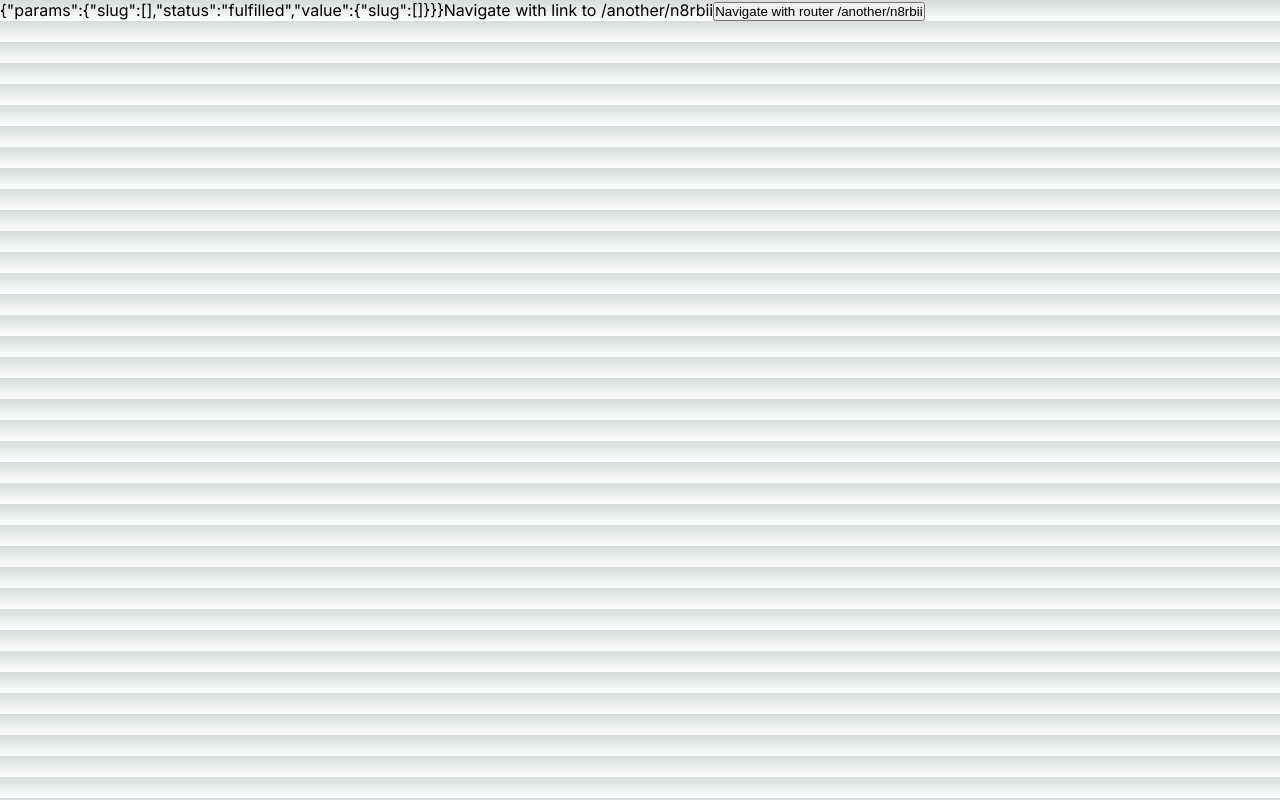
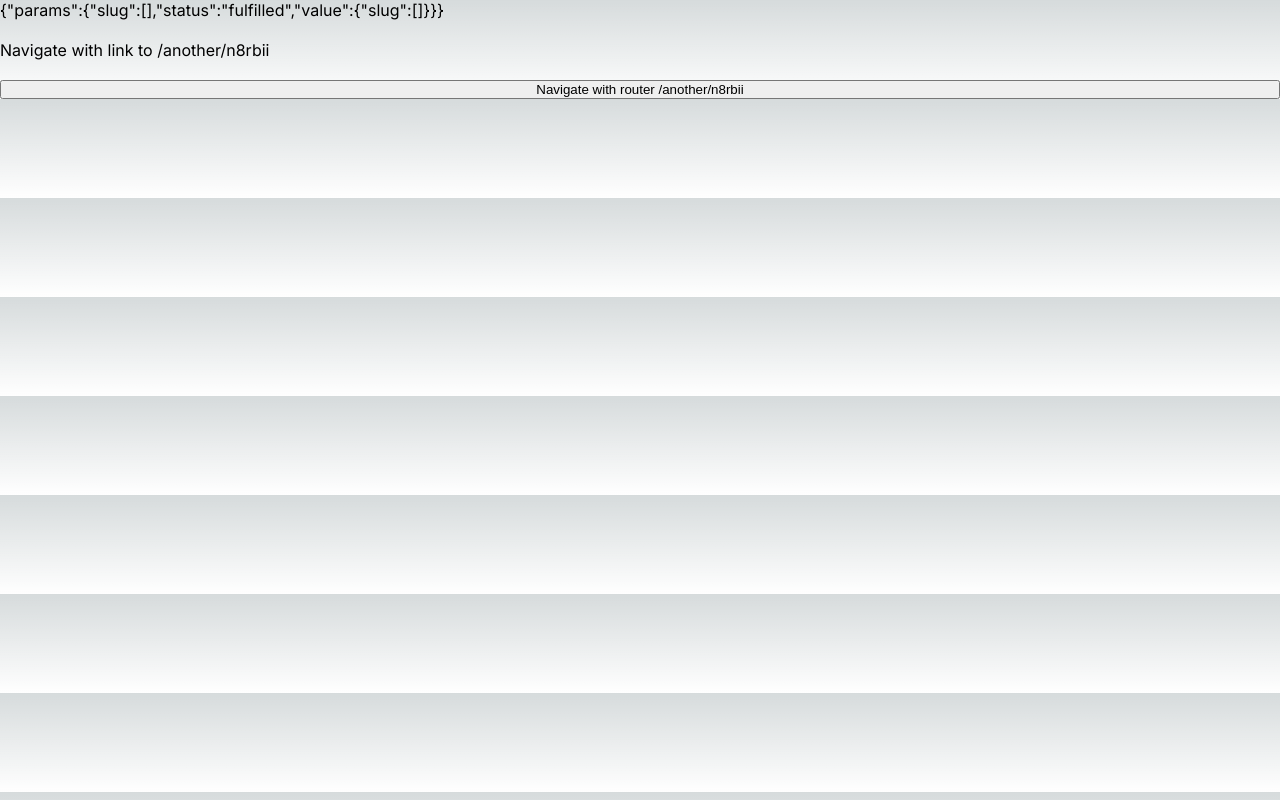
Before and after one commit to remorses/next.js-bug-encoded-dynamic-param, a Next.js app: page / in a window 1280 px wide. Built offline with nearby package versions, Linux system fonts and the light colour scheme.

Commit message:
app/[[...slug]]/page:

```diff
--- a/src/app/[[...slug]]/page.tsx
+++ b/src/app/[[...slug]]/page.tsx
@@ -8,7 +8,7 @@ export default function Home({ params }: any) {
     const random = Math.random().toString(36).substring(7)
     const router = useRouter()
     return (
-        <main>
+        <main style={{ display: 'flex', flexDirection: 'column', gap: 20 }}>
             {JSON.stringify({ params })}
             <Link href={`/another/${random}`}>
                 Navigate with link to /another/{random}
```
